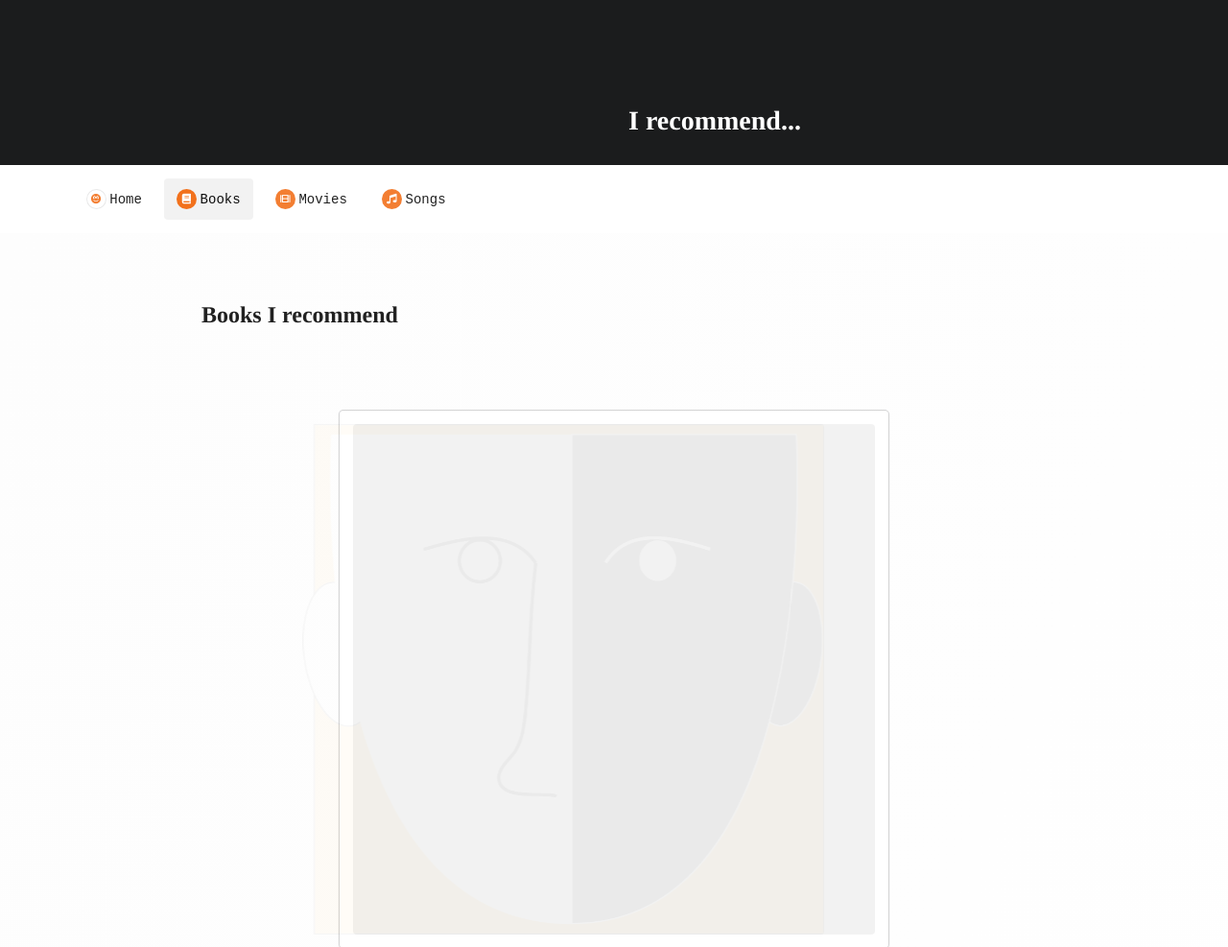
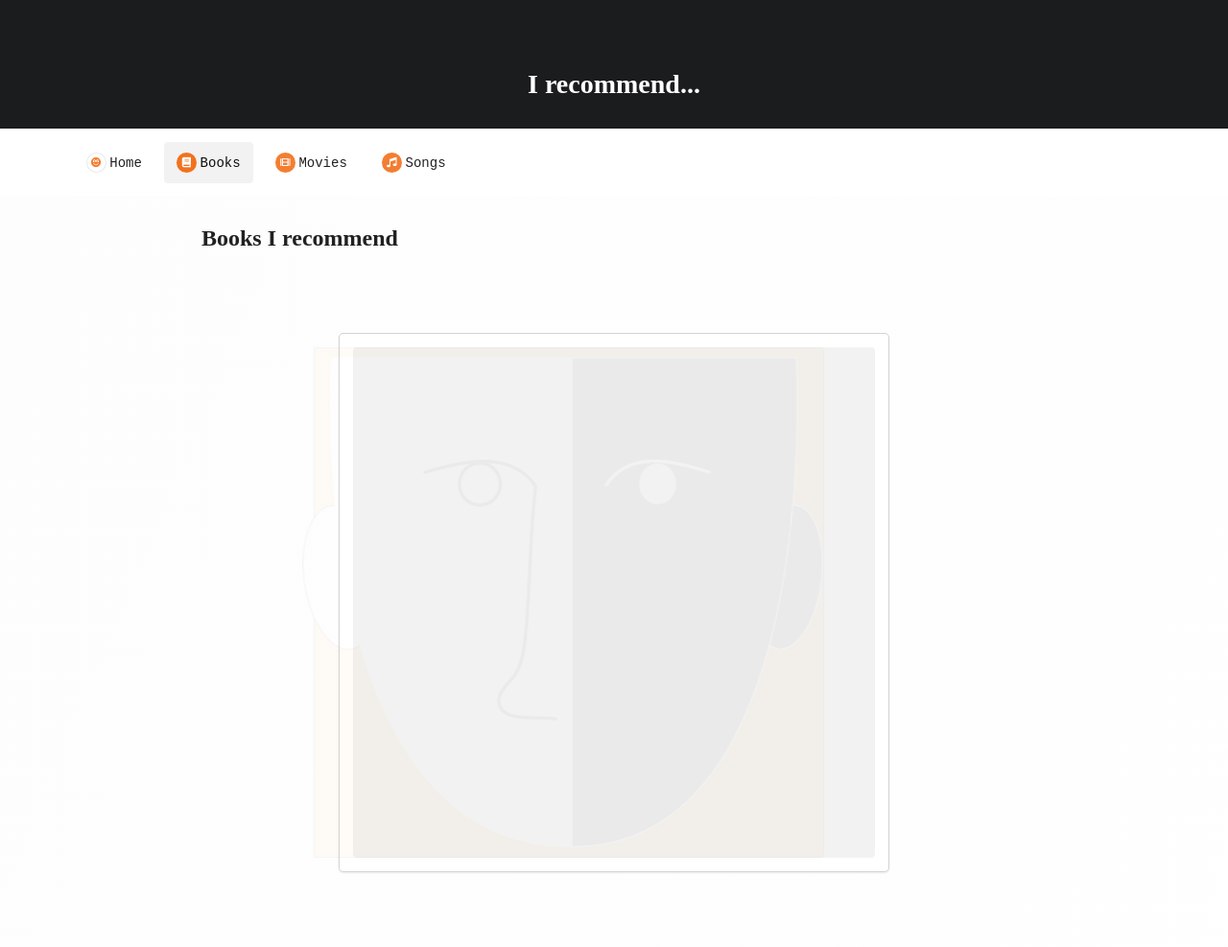
Before and after one commit to lvrueger/Capstone-Project-I-suggest..., a plain HTML site: page books.html in a window 1280 px wide. Shown: the top 987 px of the page at 96% size. Drawn offline with nearby package versions, Linux system fonts and the light colour scheme.

Commit message:
Improve css design for headline

```diff
--- a/css.css
+++ b/css.css
@@ -1,7 +1,13 @@
-h1,h2 {
-    font-family: 'Merriweather', Times, serif !important;
+h1 {
+    font-family: 'Times New Roman', Times, serif !important;
+    margin:0 auto !important;
+    padding-top: 2rem !important;
+}
+
+main h2 {
+    font-family: 'Times New Roman', Times, serif !important;
     padding-left: 15rem !important;
-    padding-top: 5rem !important;
+    padding-top: 2rem !important;
 }
 
 .item {
@@ -82,4 +88,7 @@ main {
     .card .desc {
         display: none;
     }
+    main h2 {
+        padding-left: 3rem !important;
+    }
 }
```
